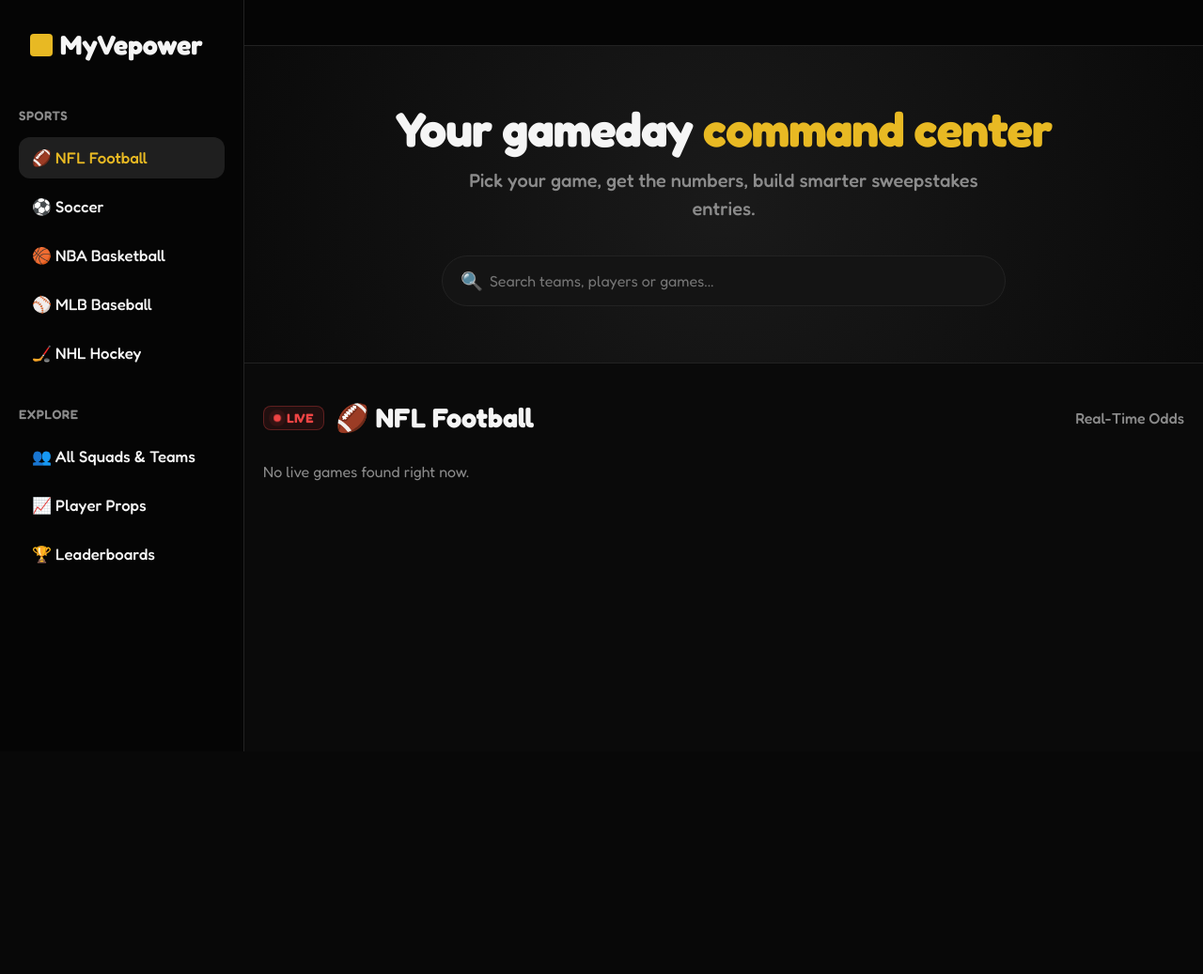
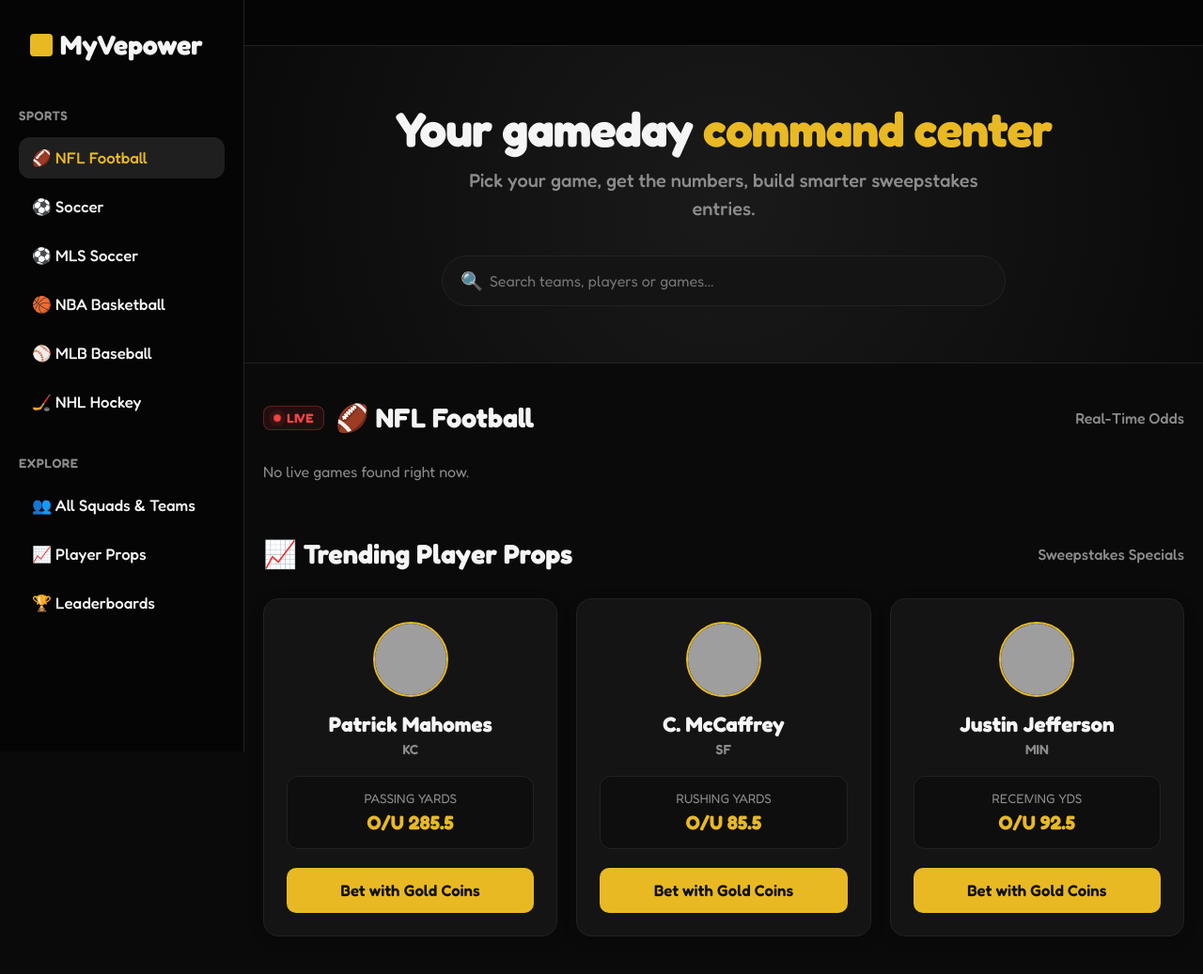
Before and after one commit to karthi3345/football, a Django app: page /?sport=nfl in a window 1280 px wide. Shown: the whole page at 94% size. Before the commit the page ends 800 px from the top, so only its background shows below. Run offline with Django 5.2, Linux system fonts and the light colour scheme; data that the repository does not hold is empty; grey boxes are pictures that could not be loaded.

Commit message:
Add MLS sport and dynamic Player Props UI

```diff
--- a/sportsbook/templates/sportsbook/home.html
+++ b/sportsbook/templates/sportsbook/home.html
@@ -232,6 +232,7 @@
       <ul class="sidebar-nav">
         <li><a href="?sport=nfl" class="{% if current_sport == 'nfl' %}active{% endif %}">🏈 NFL Football</a></li>
         <li><a href="?sport=soccer" class="{% if current_sport == 'soccer' %}active{% endif %}">⚽ Soccer</a></li>
+        <li><a href="?sport=mls" class="{% if current_sport == 'mls' %}active{% endif %}">⚽ MLS Soccer</a></li>
         <li><a href="?sport=nba" class="{% if current_sport == 'nba' %}active{% endif %}">🏀 NBA Basketball</a></li>
         <li><a href="?sport=mlb" class="{% if current_sport == 'mlb' %}active{% endif %}">⚾ MLB Baseball</a></li>
         <li><a href="?sport=nhl" class="{% if current_sport == 'nhl' %}active{% endif %}">🏒 NHL Hockey</a></li>
@@ -240,7 +241,7 @@
       <div class="sidebar-title" style="margin-top: 35px;">Explore</div>
       <ul class="sidebar-nav">
         <li><a href="#">👥 All Squads & Teams</a></li>
-        <li><a href="#">📈 Player Props</a></li>
+        <li><a href="#players">📈 Player Props</a></li>
         <li><a href="#">🏆 Leaderboards</a></li>
       </ul>
     </div>
@@ -248,10 +249,8 @@
 
   <main class="main-content">
 
-    <!-- Ticker Section pulling Live Scores -->
     <div class="ticker">
       <div class="ticker-track">
-        <!-- Render 3 times for a smooth infinite scroll marquee -->
         {% for i in "123" %}
             {% for game in games %}
               {% if game.status == 'Final' %}
@@ -284,7 +283,7 @@
         <span style="color: var(--text-muted); font-weight: 500;">Real-Time Odds</span>
       </div>
 
-      <div class="games-grid">
+      <div class="games-grid" style="margin-bottom: 60px;">
         {% if games %}
             {% for game in games %}
             <div class="game-card">
@@ -331,6 +330,32 @@
             <p style="color: var(--text-muted)">No live games found right now.</p>
         {% endif %}
       </div>
+
+      <!-- Player Props Section -->
+      <div class="section-header" id="players">
+        <h2 style="display: flex; align-items: center; gap: 12px;">
+          📈 Trending Player Props
+        </h2>
+        <span style="color: var(--text-muted); font-weight: 500;">Sweepstakes Specials</span>
+      </div>
+
+      <div class="games-grid">
+        {% for player in players %}
+        <div class="game-card" style="align-items: center; text-align: center; padding: 24px;">
+          <img src="{{ player.img }}" style="width: 80px; height: 80px; border-radius: 50%; background: #222; margin-bottom: 15px; border: 2px solid var(--accent);" alt="{{ player.name }}">
+          <h3 style="font-size: 1.4rem; font-weight: 700; margin-bottom: 5px;">{{ player.name }}</h3>
+          <span style="color: var(--text-muted); font-size: 0.9rem; margin-bottom: 20px; font-weight: 600;">{{ player.team }}</span>
+
+          <div style="background: rgba(0,0,0,0.3); border: 1px solid var(--border); border-radius: 12px; padding: 15px; width: 100%; margin-bottom: 20px;">
+            <div style="color: var(--text-muted); font-size: 0.85rem; text-transform: uppercase; margin-bottom: 5px;">{{ player.prop }}</div>
+            <div style="font-size: 1.3rem; font-weight: 800; color: var(--accent);">{{ player.line }}</div>
+          </div>
+
+          <a href="#" class="btn-stats">Bet with Gold Coins</a>
+        </div>
+        {% endfor %}
+      </div>
+
     </div>
   </main>
 
--- a/sportsbook/views.py
+++ b/sportsbook/views.py
@@ -11,7 +11,8 @@
         'nba': 'basketball/nba',
         'mlb': 'baseball/mlb',
         'nhl': 'hockey/nhl',
-        'soccer': 'soccer/eng.1' # English Premier League
+        'soccer': 'soccer/eng.1', # English Premier League
+        'mls': 'soccer/usa.1'     # Major League Soccer
     }
 
     path = endpoints.get(sport_code, 'football/nfl')
@@ -25,7 +26,7 @@
         games = []
         for event in events:
             comp = event['competitions'][0]
-            status_desc = event['status']['type']['description'] # e.g. "Final", "Scheduled"
+            status_desc = event['status']['type']['description']
 
             team1 = comp['competitors'][0]
             team2 = comp['competitors'][1]
@@ -53,25 +54,58 @@
         print(f"ESPN API Error: {e}")
         return []
 
+def get_player_props(sport):
+    players = {
+        'nfl': [
+            {'name': 'Patrick Mahomes', 'team': 'KC', 'prop': 'Passing Yards', 'line': 'O/U 285.5', 'img': 'https://a.espncdn.com/i/headshots/nfl/players/full/3139477.png'},
+            {'name': 'C. McCaffrey', 'team': 'SF', 'prop': 'Rushing Yards', 'line': 'O/U 85.5', 'img': 'https://a.espncdn.com/i/headshots/nfl/players/full/3117251.png'},
+            {'name': 'Justin Jefferson', 'team': 'MIN', 'prop': 'Receiving Yds', 'line': 'O/U 92.5', 'img': 'https://a.espncdn.com/i/headshots/nfl/players/full/4262921.png'}
+        ],
+        'mls': [
+            {'name': 'Lionel Messi', 'team': 'MIA', 'prop': 'Anytime Goal', 'line': '+110', 'img': 'https://a.espncdn.com/i/headshots/soccer/players/full/45843.png'},
+            {'name': 'Denis Bouanga', 'team': 'LAFC', 'prop': 'Total Shots', 'line': 'O/U 3.5', 'img': 'https://a.espncdn.com/i/headshots/soccer/players/full/409224.png'},
+            {'name': 'Luciano Acosta', 'team': 'CIN', 'prop': 'Assists', 'line': 'O/U 0.5', 'img': 'https://a.espncdn.com/i/headshots/soccer/players/full/226197.png'}
+        ],
+        'soccer': [
+            {'name': 'Erling Haaland', 'team': 'MCI', 'prop': 'Anytime Goal', 'line': '-150', 'img': 'https://a.espncdn.com/i/headshots/soccer/players/full/260021.png'},
+            {'name': 'Mohamed Salah', 'team': 'LIV', 'prop': 'Total Shots', 'line': 'O/U 2.5', 'img': 'https://a.espncdn.com/i/headshots/soccer/players/full/173896.png'},
+            {'name': 'Bukayo Saka', 'team': 'ARS', 'prop': 'Assists', 'line': 'O/U 0.5', 'img': 'https://a.espncdn.com/i/headshots/soccer/players/full/285078.png'}
+        ],
+        'nba': [
+            {'name': 'LeBron James', 'team': 'LAL', 'prop': 'Total Points', 'line': 'O/U 25.5', 'img': 'https://a.espncdn.com/i/headshots/nba/players/full/1966.png'},
+            {'name': 'Stephen Curry', 'team': 'GSW', 'prop': '3-Pointers', 'line': 'O/U 4.5', 'img': 'https://a.espncdn.com/i/headshots/nba/players/full/3975.png'},
+            {'name': 'Nikola Jokic', 'team': 'DEN', 'prop': 'Triple Double', 'line': 'Yes +150', 'img': 'https://a.espncdn.com/i/headshots/nba/players/full/3112335.png'}
+        ],
+        'mlb': [
+            {'name': 'Shohei Ohtani', 'team': 'LAD', 'prop': 'Home Runs', 'line': 'O/U 0.5', 'img': 'https://a.espncdn.com/i/headshots/mlb/players/full/39832.png'},
+            {'name': 'Aaron Judge', 'team': 'NYY', 'prop': 'Total Bases', 'line': 'O/U 1.5', 'img': 'https://a.espncdn.com/i/headshots/mlb/players/full/33192.png'},
+            {'name': 'Mookie Betts', 'team': 'LAD', 'prop': 'Hits', 'line': 'O/U 1.5', 'img': 'https://a.espncdn.com/i/headshots/mlb/players/full/33039.png'}
+        ],
+        'nhl': [
+            {'name': 'Connor McDavid', 'team': 'EDM', 'prop': 'Total Points', 'line': 'O/U 1.5', 'img': 'https://a.espncdn.com/i/headshots/nhl/players/full/3899664.png'},
+            {'name': 'Auston Matthews', 'team': 'TOR', 'prop': 'Anytime Goal', 'line': '-120', 'img': 'https://a.espncdn.com/i/headshots/nhl/players/full/4001150.png'},
+            {'name': 'N. MacKinnon', 'team': 'COL', 'prop': 'Total Shots', 'line': 'O/U 4.5', 'img': 'https://a.espncdn.com/i/headshots/nhl/players/full/3041969.png'}
+        ]
+    }
+    return players.get(sport, players['nfl'])
+
 def home(request):
-    # Make the website completely dynamic! Read the sport from the URL (e.g., ?sport=nba)
-    # Defaults to 'nfl' if nothing is selected.
     selected_sport = request.GET.get('sport', 'nfl')
+    games = fetch_espn_data(selected_sport)
+    players = get_player_props(selected_sport)
 
-    # Fetch data dynamically using the free ESPN API
-    games = fetch_espn_data(selected_sport)
-
-    # Dictionary to set titles properly in the HTML
     titles = {
         'nfl': '🏈 NFL Football',
         'nba': '🏀 NBA Basketball',
-        'soccer': '⚽ Premier League Soccer',
+        'soccer': '⚽ Premier League',
+        'mls': '⚽ MLS Soccer',
         'mlb': '⚾ MLB Baseball',
         'nhl': '🏒 NHL Hockey'
     }
 
     context = {
         'games': games,
+        'players': players,
         'current_sport': selected_sport,
         'season': titles.get(selected_sport, 'Live Sports')
     }
```
